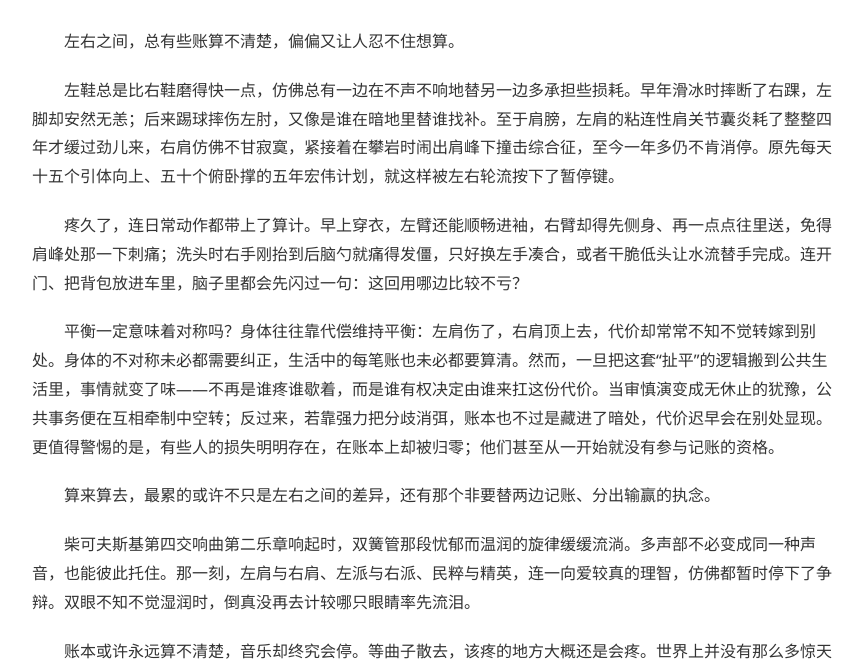
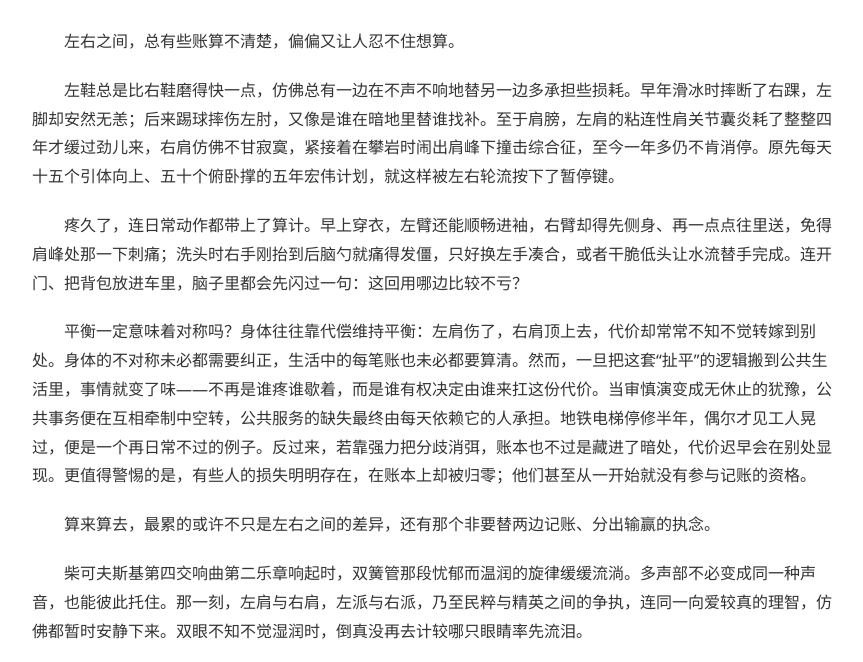
Before and after one commit to lanche6/lanche6.github.io, a plain HTML site: page posts/leftright.html in a window 1280 px wide. Shown: the part 138-800 px from the top of the page, without its empty margins (208-1071 px from the left). Drawn offline with nearby package versions, Linux system fonts and the light colour scheme.

Commit message:
Update leftright.html

```diff
--- a/posts/leftright.html
+++ b/posts/leftright.html
@@ -94,11 +94,11 @@
 
   <p>疼久了，连日常动作都带上了算计。早上穿衣，左臂还能顺畅进袖，右臂却得先侧身、再一点点往里送，免得肩峰处那一下刺痛；洗头时右手刚抬到后脑勺就痛得发僵，只好换左手凑合，或者干脆低头让水流替手完成。连开门、把背包放进车里，脑子里都会先闪过一句：这回用哪边比较不亏？</p>
 
-  <p>平衡一定意味着对称吗？身体往往靠代偿维持平衡：左肩伤了，右肩顶上去，代价却常常不知不觉转嫁到别处。身体的不对称未必都需要纠正，生活中的每笔账也未必都要算清。然而，一旦把这套“扯平”的逻辑搬到公共生活里，事情就变了味——不再是谁疼谁歇着，而是谁有权决定由谁来扛这份代价。当审慎演变成无休止的犹豫，公共事务便在互相牵制中空转；反过来，若靠强力把分歧消弭，账本也不过是藏进了暗处，代价迟早会在别处显现。更值得警惕的是，有些人的损失明明存在，在账本上却被归零；他们甚至从一开始就没有参与记账的资格。</p>
+  <p>平衡一定意味着对称吗？身体往往靠代偿维持平衡：左肩伤了，右肩顶上去，代价却常常不知不觉转嫁到别处。身体的不对称未必都需要纠正，生活中的每笔账也未必都要算清。然而，一旦把这套“扯平”的逻辑搬到公共生活里，事情就变了味——不再是谁疼谁歇着，而是谁有权决定由谁来扛这份代价。当审慎演变成无休止的犹豫，公共事务便在互相牵制中空转，公共服务的缺失最终由每天依赖它的人承担。地铁电梯停修半年，偶尔才见工人晃过，便是一个再日常不过的例子。反过来，若靠强力把分歧消弭，账本也不过是藏进了暗处，代价迟早会在别处显现。更值得警惕的是，有些人的损失明明存在，在账本上却被归零；他们甚至从一开始就没有参与记账的资格。</p>
 
   <p>算来算去，最累的或许不只是左右之间的差异，还有那个非要替两边记账、分出输赢的执念。</p>
 
-  <p>柴可夫斯基第四交响曲第二乐章响起时，双簧管那段忧郁而温润的旋律缓缓流淌。多声部不必变成同一种声音，也能彼此托住。那一刻，左肩与右肩、左派与右派、民粹与精英，连一向爱较真的理智，仿佛都暂时停下了争辩。双眼不知不觉湿润时，倒真没再去计较哪只眼睛率先流泪。</p>
+  <p>柴可夫斯基第四交响曲第二乐章响起时，双簧管那段忧郁而温润的旋律缓缓流淌。多声部不必变成同一种声音，也能彼此托住。那一刻，左肩与右肩，左派与右派，乃至民粹与精英之间的争执，连同一向爱较真的理智，仿佛都暂时安静下来。双眼不知不觉湿润时，倒真没再去计较哪只眼睛率先流泪。</p>
 
   <p>账本或许永远算不清楚，音乐却终究会停。等曲子散去，该疼的地方大概还是会疼。世界上并没有那么多惊天动地的改变，也没有那么多宏大的救赎。偶尔能有片刻安静，让人暂时不必计较左右，也已经足够。</p>
 
```
